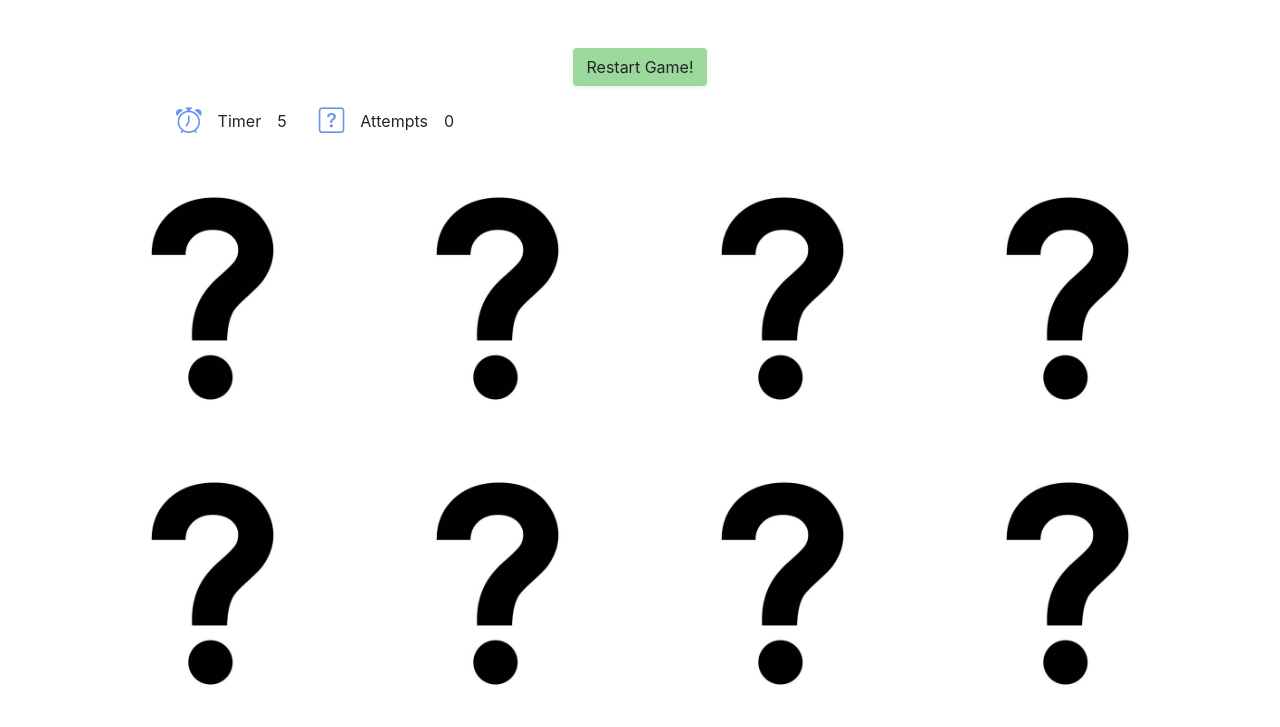
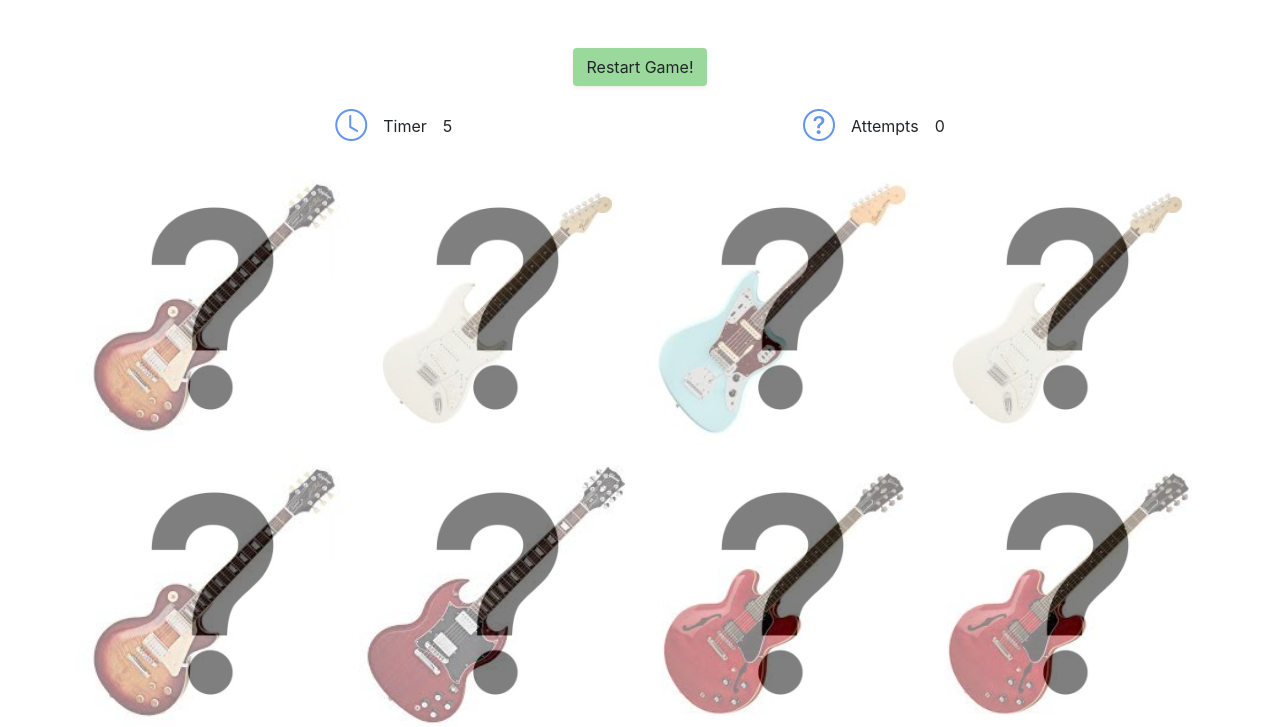
Before and after one commit to devtsp/memotest-vanilla-client, a website: page index.html in a window 1280 px wide. Shown: the top 727 px of the page. Drawn offline with nearby package versions, Linux system fonts and the light colour scheme.

Commit message:
Fixing bugs

```diff
--- a/css/style.css
+++ b/css/style.css
@@ -30,6 +30,9 @@ li {
 .hidden {
 	display: none;
 }
+img {
+	opacity: 0.5;
+}
 .shown {
 	display: inline-block;
 }
--- a/index.html
+++ b/index.html
@@ -19,13 +19,14 @@
         </button>
       </div>
 
-      <div class="d-flex w-75 justify-content-evenly py-3">
+      <div class="d-flex w-75 justify-content-around py-3">
         <div class="d-flex align-items-center">
-          <i class="bi-alarm px-3" style="font-size: 1.6rem; color: cornflowerblue;"></i>Timer
-          <p id="timer" class="text-center fs-3 d-inline px-3 m-0"></p>
+          <i class="bi bi-clock px-3" style="font-size: 2rem; color: cornflowerblue;"></i>Timer
+          <p id="timer" class="text-center fs-2 d-inline px-3 m-0"></p>
         </div>
         <div class="d-flex align-items-center">
-          <i class="bi bi-question-square px-3" style="font-size: 1.6rem; color: cornflowerblue;"></i>Attempts<p id="tries" class="text-center fs-3 px-3 m-0"></p>
+          <i class="bi bi-question-circle px-3" style="font-size: 2rem; color: cornflowerblue;"></i>
+          Attempts<p id="tries" class="text-center fs-2 px-3 m-0"></p>
         </div>
       </div>
 
@@ -34,7 +35,7 @@
         <ul id="memotest">
           <div class="row g-0" >
             <div class="aux d-inline-block col-3 p-0">
-              <li class="m-1 position-relative"><img class="img-fluid"/><i class="bi bi-hand-thumbs-up-fill position-absolute top-50 start-50 translate-middle hidden" style="font-size: 4rem; color: rgba(75, 211, 104, 0.568);"></i><i class="bi bi-hand-thumbs-down-fill position-absolute top-50 start-50 translate-middle hidden" style="font-size: 4rem; color: rgba(211, 95, 75, 0.568);"></i></li>
+              <li class="m-1 position-relative"><img class="img-fluid"/><i class="bi bi-hand-thumbs-up-fill position-absolute top-50 start-50 translate-middle shown" style="font-size: 4rem; color: rgba(75, 211, 104, 0.568);"></i><i class="bi bi-hand-thumbs-down-fill position-absolute top-50 start-50 translate-middle hidden" style="font-size: 4rem; color: rgba(211, 95, 75, 0.568);"></i></li>
             </div>
             <div class="aux d-inline-block col-3 p-0">
               <li class="m-1 position-relative"><img class="img-fluid"/><i class="bi bi-hand-thumbs-up-fill position-absolute top-50 start-50 translate-middle hidden" style="font-size: 4rem; color: rgba(75, 211, 104, 0.568);"></i><i class="bi bi-hand-thumbs-down-fill position-absolute top-50 start-50 translate-middle hidden" style="font-size: 4rem; color: rgba(211, 95, 75, 0.568);"></i></li>
```
Also changed, not shown: 1 other file.
